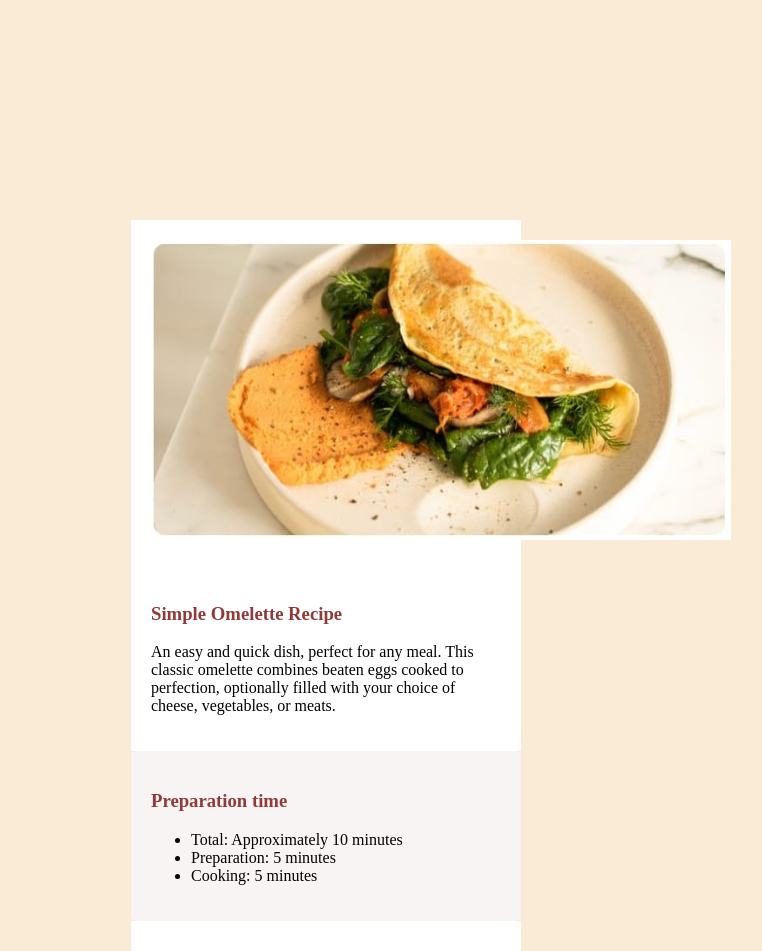
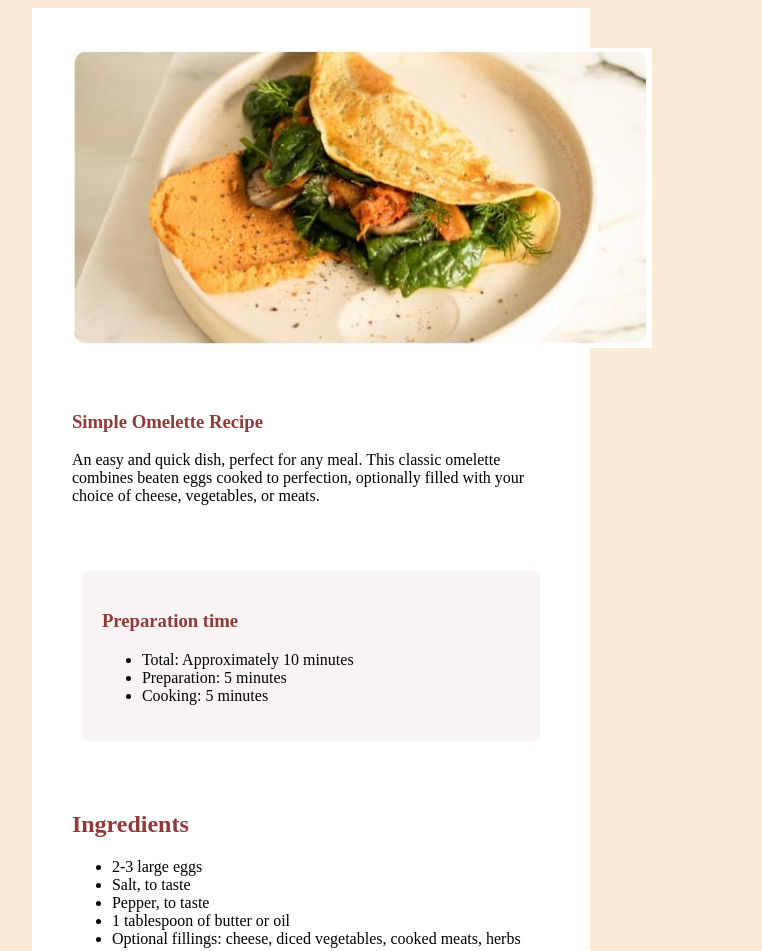
Before and after one commit to Ugohills1/RECIPE-PAGE-MAIN, a plain HTML site: page index.html in a window 1280 px wide. Shown: the top 951 px of the page, without its empty margins (329-1091 px from the left). Drawn offline with Linux system fonts and the light colour scheme.

Commit message:
backgroud-chang

```diff
--- a/index.html
+++ b/index.html
@@ -1,12 +1,15 @@
 <!DOCTYPE html>
 <html lang="en">
+
 <head>
     <meta charset="UTF-8">
     <meta name="viewport" content="width=device-width, initial-scale=1.0">
     <title>Document</title>
     <link rel="stylesheet" href="style.css">
 </head>
+
 <body>
+    <div id="Main-Container">
         <div id="image">
             <img src="Recipe-design.jpg" width="580" height="300" alt="Recipe-design">
         </div>
@@ -15,10 +18,11 @@
                 Simple Omelette Recipe
                 </h1>
                 <p>
-    An easy and quick dish, perfect for any meal. This classic omelette combines beaten eggs cooked to perfection, optionally filled with your choice of cheese, vegetables, or meats.
+                    An easy and quick dish, perfect for any meal. This classic omelette combines beaten eggs cooked to
+                    perfection, optionally filled with your choice of cheese, vegetables, or meats.
                 </p>
         </div>
-<div id="second-container">
+        <div id="Preparation-time-container">
             <h3>
                 Preparation time
             </h3>
@@ -28,7 +32,7 @@
                 <li>Cooking: 5 minutes
             </Ul>
         </div>
-<div id="third-container">
+        <div id="Ingredients-and-Instructions-container">
             <h2>
                 Ingredients
             </h2>
@@ -44,15 +48,21 @@ Ingredients
                 Instructions
             </h2>
             <ol>
-    <li>Beat the eggs: In a bowl, beat the eggs with a pinch of salt and pepper until they are well mixed. You can add a tablespoon of water or milk for a fluffier texture.
+                <li>Beat the eggs: In a bowl, beat the eggs with a pinch of salt and pepper until they are well mixed.
+                    You
+                    can add a tablespoon of water or milk for a fluffier texture.
                 <li>Heat the pan: Place a non-stick frying pan over medium heat and add butter or oil.
-    <li>Cook the omelette: Once the butter is melted and bubbling, pour in the eggs. Tilt the pan to ensure the eggs evenly coat the surface.
-    <li>Add fillings (optional): When the eggs begin to set at the edges but are still slightly runny in the middle, sprinkle your chosen fillings over one half of the omelette.
-    <li>Fold and serve: As the omelette continues to cook, carefully lift one edge and fold it over the fillings. Let it cook for another minute, then slide it onto a plate.
+                <li>Cook the omelette: Once the butter is melted and bubbling, pour in the eggs. Tilt the pan to ensure
+                    the
+                    eggs evenly coat the surface.
+                <li>Add fillings (optional): When the eggs begin to set at the edges but are still slightly runny in the
+                    middle, sprinkle your chosen fillings over one half of the omelette.
+                <li>Fold and serve: As the omelette continues to cook, carefully lift one edge and fold it over the
+                    fillings. Let it cook for another minute, then slide it onto a plate.
                 <li>Enjoy: Serve hot, with additional salt and pepper if needed.
             </ol>
         </div>
-<div id="fourth-container">
+        <div id="Nutrition-container">
             <h2>
                 <hr>
                 Nutrition
@@ -62,14 +72,12 @@ The table below shows nutritional values per serving without the additional fill
             </p>
             <table>
                 <tr>
-        <td
-        class="wide-column">
+                    <td class="wide-column">
                         Calories</td>
                     <td>277kcal</td>
                 </tr>
                 <tr>
-        <td
-        class="wide-column">
+                    <td class="wide-column">
                         Carbs</td>
                     <td>0g</td>
                 </tr>
@@ -79,11 +87,12 @@ The table below shows nutritional values per serving without the additional fill
                     <td>20g</td>
                 </tr>
                 <tr>
-        <td
-        class="wide-column">
+                    <td class="wide-column">
                         Fat</td>
                     <td>22g</td>
                 </tr>
         </div>
+    </div>
 </body>
+
 </html>
--- a/style.css
+++ b/style.css
@@ -1,32 +1,48 @@
 body {
-    background-color: antiquewhite;
+    background-color:antiquewhite;
     text-align: left;
     border: 20px 100px 20px 100px;
-    margin: 200px 30px 200px 60px;
-    padding: 20px 400px 20px 400px;
-    h1, h2, h3 {color: rgb(145, 58, 58);
+    /* margin: 200px 30px 200px 60px; */
+    /* padding: 20px 400px 20px 400px; */
 }
+#Main-Container {
+background-color: white;
+width: 41%;
+margin: auto;
+}
+h1,
+h2,
+h3 {
+    color: rgb(145, 58, 58);
+}
+
 div {
     border: 10px;
     background-color: white;
     padding: 20px;
 }
-#second-container {
+
+#Preparation-time-container {
     border: 30px;
     border-radius: 2%;
     background-color: rgb(249, 244, 244);
     padding: 20px;
+    margin: 30px;
 }
+
 table {
     border-collapse: collapse;
     width: 100%;
 }
+
 td {
     padding: 10px;
 }
+
 .wide-column {
     padding-right: 50px;
 }
+
 tr {
     border-bottom: 1px solid black;
 }
```
Lines whose indentation alone changed are shown as unchanged.
